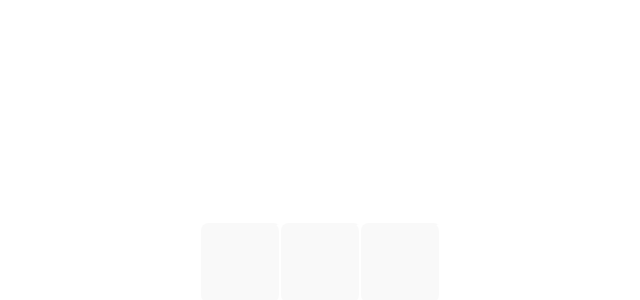
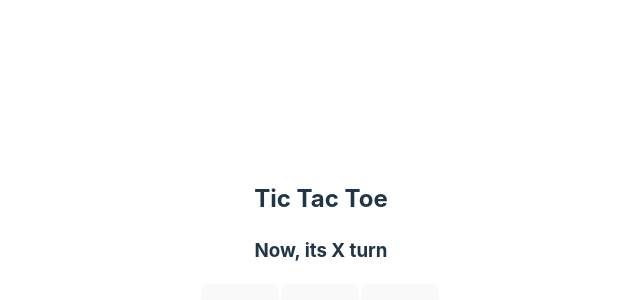
Before and after one commit to mohansai9121/TicTacToe-Game, a React (Vite) app: page / in a window 1280 px wide. Shown: the part 48-348 px from the top of the page, without its empty margins (319-959 px from the left). Built offline with nearby package versions, Linux system fonts and the light colour scheme.

Commit message:
Added two players and checked winner

```diff
--- a/src/Components/Board.jsx
+++ b/src/Components/Board.jsx
@@ -1,19 +1,28 @@
 import Square from "./Square"
 import { useState } from "react"
 import './Styles.scss'
+import { checkWinner } from "./winner"
 
 const Board = () => {
   let [squares, setSquares] = useState(Array(9).fill(null))
-  console.log(squares)
+  let [isX, setIsX] = useState(true)
+  let player = isX?'X':'O'
+  let winnerIs = checkWinner(squares)
+  let status = winnerIs?`Winner is ${winnerIs}`:`Now, its ${player} turn`
+  //console.log(squares)
   const squareHandler = (position)=>{
+    if(squares[position] || winnerIs){
+      return;
+    }
     setSquares((gameSquares)=>{
       return gameSquares.map((squareValue, p)=>{
         if(position === p){
-          return 'x'
+          return isX? 'X': 'O'
         }
         return squareValue
       })
     })
+    setIsX((valueX)=>!valueX)
   }
 
   const renderSquares = (pos)=>{
@@ -24,6 +33,10 @@ const Board = () => {
 
   return (
     <div className="board">
+      <div>
+        <h2>Tic Tac Toe</h2>
+        <h3>{status}</h3>
+      </div>
       <div className="board-row">
         {renderSquares(0)}
         {renderSquares(1)}
--- /dev/null
+++ b/src/Components/winner.js
@@ -0,0 +1,19 @@
+export function checkWinner(squares){
+    const winLines = [
+        [0,1,2],
+        [3,4,5],
+        [6,7,8],
+        [0,3,6],
+        [1,4,7],
+        [2,5,8],
+        [0,4,8],
+        [2,4,6]
+    ]
+    for(let i = 0; i<winLines.length; i++){
+        const [a,b,c]=winLines[i]
+        if(squares[a] && squares[a]===squares[b] && squares[b]===squares[c]){
+            return squares[a]
+        }
+    }
+    return null
+}
```
